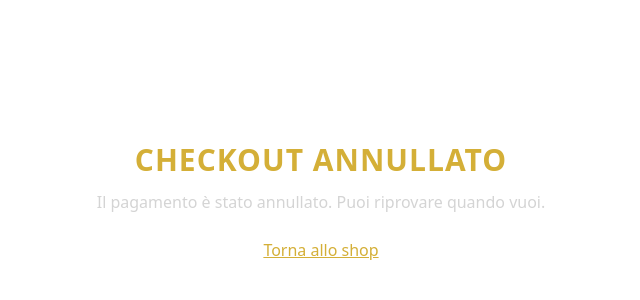
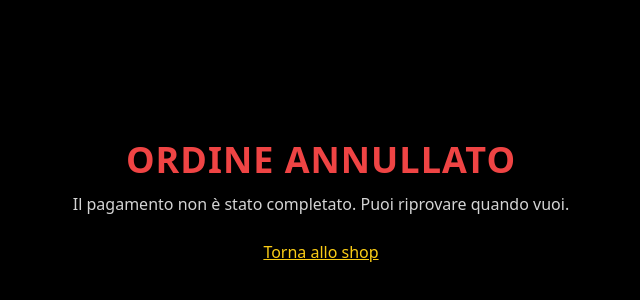
Before and after one commit to justtoprint76-cyber/justtoprint, a Next.js app: page /cancel in a window 1280 px wide. Shown: the part 198-498 px from the top of the page, without its empty margins (319-959 px from the left). Built offline with nearby package versions, Linux system fonts and the light colour scheme.

Commit message:
Update cancel.js

```diff
--- a/pages/cancel.js
+++ b/pages/cancel.js
@@ -1,13 +1,14 @@
-// pages/cancel.js
 export default function Cancel() {
   return (
-    <main className="min-h-screen flex items-center justify-center text-center text-white">
+    <main className="min-h-screen flex items-center justify-center text-center text-white bg-black">
       <div>
-        <h1 className="text-3xl font-bold">Checkout annullato</h1>
+        <h1 className="text-4xl font-bold text-red-500">Ordine annullato</h1>
         <p className="mt-3 text-neutral-300">
-          Il pagamento è stato annullato. Puoi riprovare quando vuoi.
+          Il pagamento non è stato completato. Puoi riprovare quando vuoi.
         </p>
-        <a href="/" className="mt-6 inline-block underline">Torna allo shop</a>
+        <a href="/" className="mt-6 inline-block text-yellow-400 underline hover:text-yellow-300">
+          Torna allo shop
+        </a>
       </div>
     </main>
   );
```
